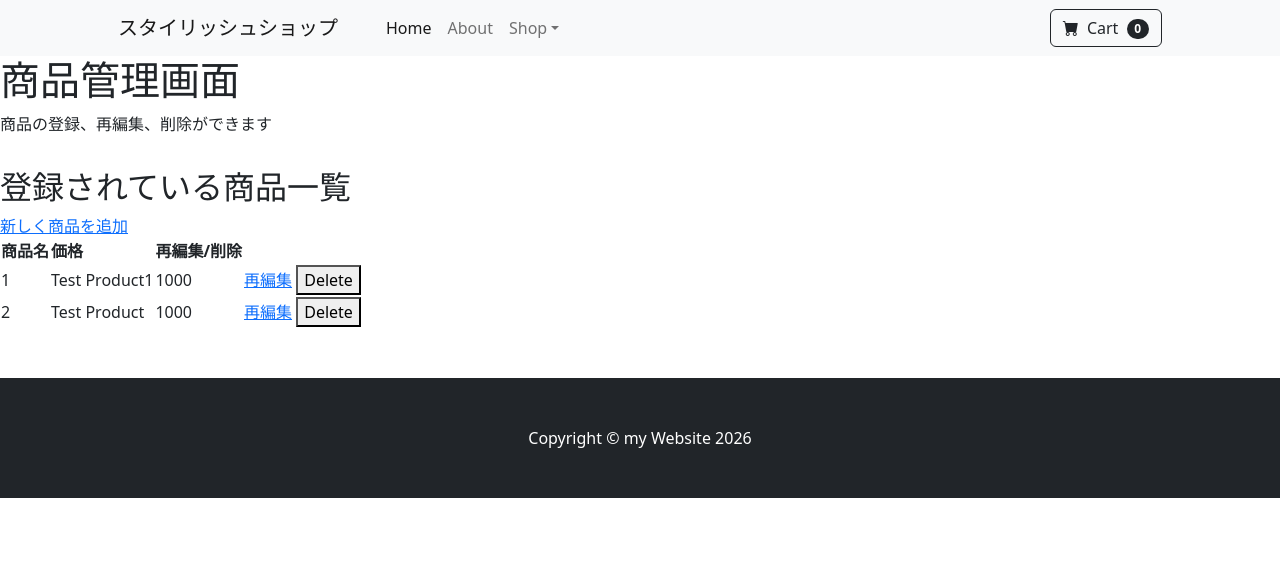
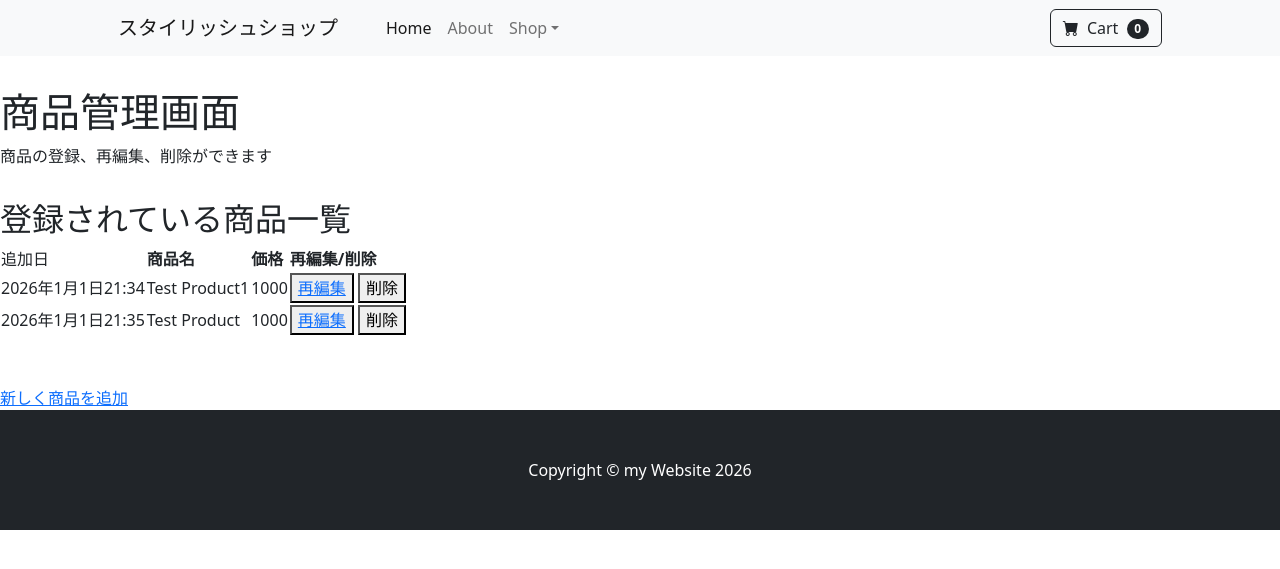
Before and after one commit to suma-web/django_ec, a Django app: page /manage/products/ in a window 1280 px wide. Shown: the top 569 px of the page. Run offline with Django 4.2, Linux system fonts and the light colour scheme; data comes from the database, SQL or seed files in the repository; some libraries are stand-ins or nearby versions.

Commit message:
list画面のレイアウトをととえる

```diff
--- a/config/templates/manages/base.html
+++ b/config/templates/manages/base.html
@@ -7,13 +7,14 @@
 
 {% block content %}
 <div class="manage-container">
-  <header style="margin-bottom: 2em;">
+  <header style="margin: 2em 0;">
     <h1>商品管理画面</h1>
     <p>商品の登録、再編集、削除ができます</p>
   </header>
 
   <main>
-    {% block manage_content %}{% endblock %}
+    {% block manage_content %}
+    {% endblock %}
   </main>
 </div>
 {% endblock %}
--- a/config/templates/manages/product_list.html
+++ b/config/templates/manages/product_list.html
@@ -3,10 +3,9 @@
 {% block manage_content %}
 <h2>登録されている商品一覧</h2>
 
-<a href="{% url 'manages:product_create' %}">新しく商品を追加</a>
-
 <table style="margin-bottom: 50px;">
   <tr>
+    <td>追加日</td>
     <th>商品名</th>
     <th>価格</th>
     <th>再編集/削除</th>
@@ -14,17 +13,18 @@
 
   {% for product in products %}
   <tr>
-    <td>{{ product.id }}</td>
+    <td>{{ product.created_at }}</td>
     <td>{{ product.name }}</td>
     <td>{{ product.price }}</td>
     <td>
-      <a href="{% url 'manages:product_edit' product.id %}" class="danger">再編集</a>
+      <button type="submit" class="danger"><a href="{% url 'manages:product_edit' product.id %}">再編集</a></button>
 
       <form action="{% url 'manages:product_delete' product.id %}" method="post" style="display:inline;">{% csrf_token %}
-        <button type="submit" class="danger">Delete</button>
+        <button type="submit" class="danger">削除</button>
       </form>
     </td>
   </tr>
   {% endfor %}
 </table>
+<a href="{% url 'manages:product_create' %}">新しく商品を追加</a>
 {% endblock %}
```
